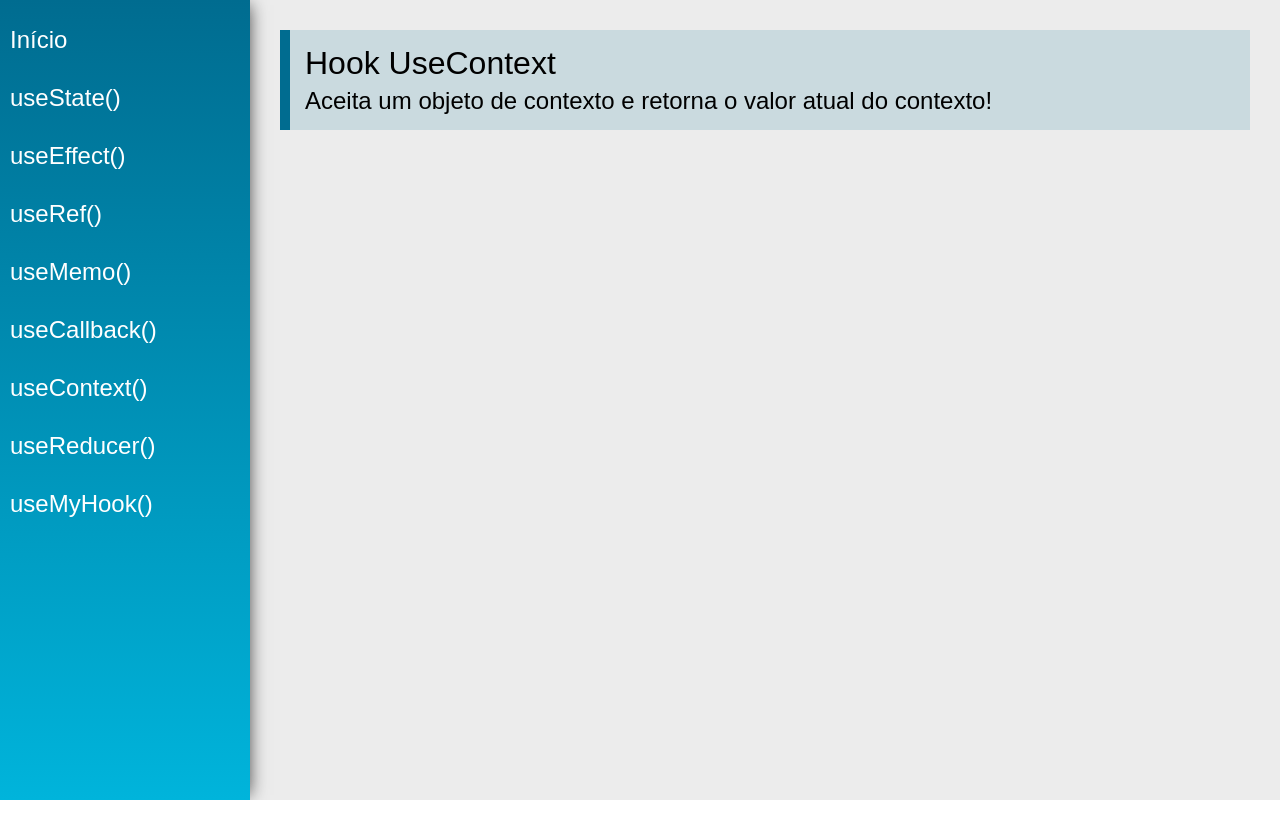
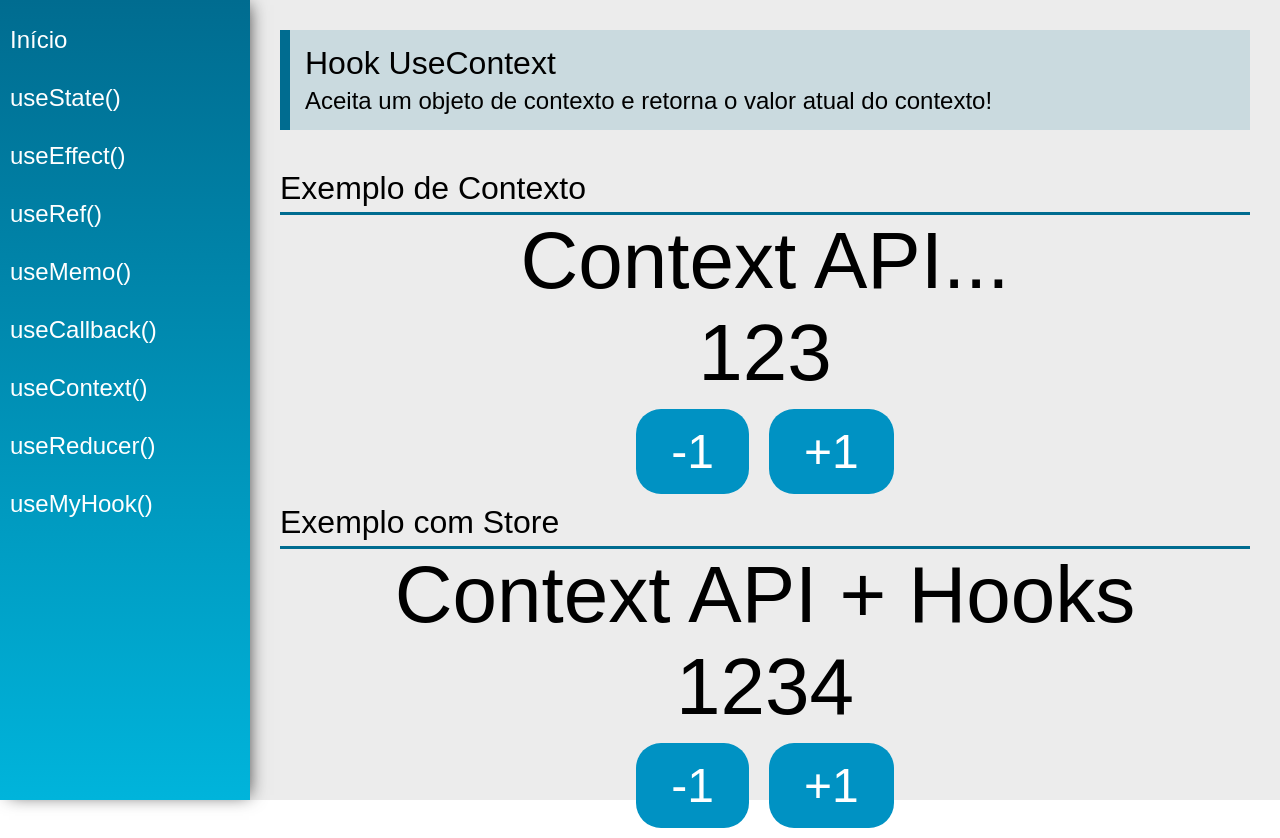
Before and after one commit to vinibit/udemy-hooks-react, a React (Create React App) app: page /useContext in a window 1280 px wide. Before the commit the page ends 800 px from the top, so only its background shows below. Built offline with nearby package versions, Linux system fonts and the light colour scheme.

Commit message:
Add DataContext and AppStore for state management with Context API

```diff
--- /dev/null
+++ b/src/data/DataContext.js
@@ -0,0 +1,11 @@
+import React from "react"
+
+const data = {
+    number: 123,
+    text: "Context API..."
+}
+
+const DataContext = React.createContext(data)
+
+export {data, DataContext}
+export default DataContext
--- /dev/null
+++ b/src/data/Store.jsx
@@ -0,0 +1,33 @@
+import React, { createContext, useReducer, useState } from 'react'
+
+const initialState = {
+    number: 1234,
+    text: 'Context API + Hooks'
+}
+const AppContext = createContext(initialState);
+
+const AppStore = ({ children }) => {
+
+    const [state, setState] = useState(initialState);
+
+    function updateState(key, value) {
+        setState({
+            ...state,
+            [key]: value
+        });
+    }
+
+    return (
+        <AppContext.Provider value={{
+            number: state.number,
+            text: state.text,
+            setNumber: number => updateState('number', number),
+            setText: text => updateState('text', text)
+        }}>
+            {children}
+        </AppContext.Provider>
+    )
+};
+
+export { AppContext }
+export default AppStore;
--- a/src/index.js
+++ b/src/index.js
@@ -6,4 +6,6 @@ import App from './views/App'
 
 ReactDOM
     .createRoot(document.getElementById('root'))
-    .render(<App />)
+    .render(
+        <App />
+    )
--- a/src/views/App.jsx
+++ b/src/views/App.jsx
@@ -1,19 +1,27 @@
 import './App.css'
-import React from 'react'
+import React, {useState} from 'react'
 import { BrowserRouter as Router } from  'react-router-dom'
 
 import Menu from '../components/layout/Menu'
 import Content from '../components/layout/Content'
+import DataContext, {data} from '../data/DataContext'
+import Store from '../data/Store'
 
-const App = props => {
+const App = _ => {
+
+    const [state, setState] = useState(data)
 
     return (
+        <Store>
+            <DataContext.Provider value={{ state, setState }}>
                 <div className="App">
                     <Router>
                         <Menu />
                         <Content />
                     </Router>
                 </div>
+            </DataContext.Provider>
+        </Store>
     )
 }
 
--- a/src/views/examples/UseContext.jsx
+++ b/src/views/examples/UseContext.jsx
@@ -1,13 +1,58 @@
-import React from 'react'
+import React, { useContext, useEffect } from 'react'
 import PageTitle from '../../components/layout/PageTitle'
+import SectionTitle from '../../components/layout/SectionTitle'
+import DataContext from '../../data/DataContext'
+import { AppContext } from '../../data/Store'
 
 const UseContext = (props) => {
+
+    const {state, setState} = useContext(DataContext)
+
+    const addNumber = (delta) => {
+        setState({
+            ...state,
+            number: state.number + delta
+        })
+    }
+
+    const {number, text, setNumber, setText} = useContext(AppContext)
+
+    useEffect(function() {
+        if(number > 1250) {
+            setText('Eita!!!')
+        }
+    }, [number])
+
     return (
         <div className="UseContext">
             <PageTitle
                 title="Hook UseContext"
                 subtitle="Aceita um objeto de contexto e retorna o valor atual do contexto!"
             />
+
+            <SectionTitle title="Exemplo de Contexto" />
+            <div className="center">
+                <span className="text">{state.text}</span>
+                <span className="text">{state.number}</span>
+                <div>
+                    <button className="btn"
+                        onClick={() => addNumber(-1)}>-1</button>
+                    <button className="btn"
+                        onClick={() => addNumber(1)}>+1</button>
+                </div>
+            </div>
+
+            <SectionTitle title="Exemplo com Store" />
+            <div className="center">
+                <span className="text">{text}</span>
+                <span className="text">{number}</span>
+                <div>
+                    <button className="btn"
+                        onClick={() => setNumber(number - 1)}>-1</button>
+                    <button className="btn"
+                        onClick={() => setNumber(number +1 )}>+1</button>
+                </div>
+            </div>
         </div>
     )
 }
```
